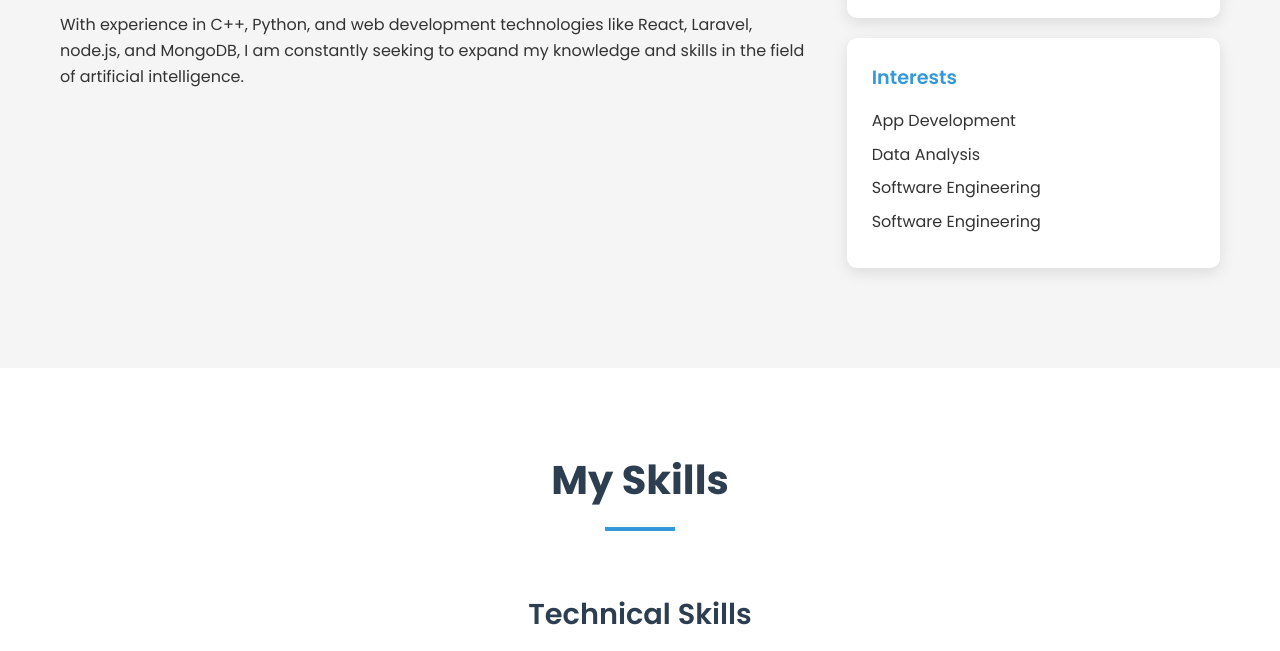
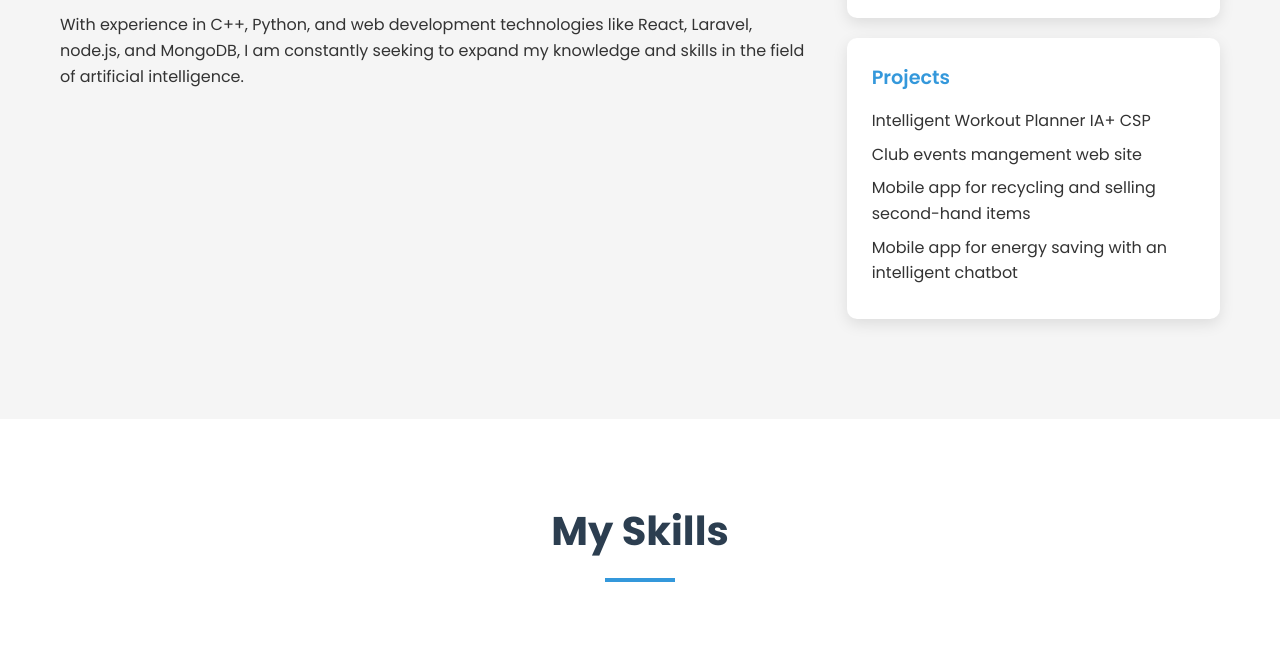
Before and after one commit to akr-sed/team-portfoloio-project, a plain HTML site: page BenakmoumChiraz/index.html in a window 1280 px wide. Shown: the part 1044-1695 px from the top of the page. Drawn offline with nearby package versions, Linux system fonts and the light colour scheme; files whose address does not match are found by name.

Commit message:
deleted interest section and replaced it with projects

```diff
--- a/BenakmoumChiraz/index.html
+++ b/BenakmoumChiraz/index.html
@@ -96,11 +96,11 @@
               <p>Specialization: AI and Data Science</p>
             </div>
             <div class="info-item">
-              <h4>Interests</h4>
-              <p>App Development</p>
-              <p>Data Analysis</p>
-              <p>Software Engineering</p>
-              <p>Software Engineering</p>
+              <h4>Projects</h4>
+              <p>Intelligent Workout Planner IA+ CSP</p>
+              <p>Club events mangement web site</p>
+              <p>Mobile app for recycling and selling second-hand items</p>
+              <p>Mobile app for energy saving with an intelligent chatbot</p>
             </div>
           </div>
         </div>
```
